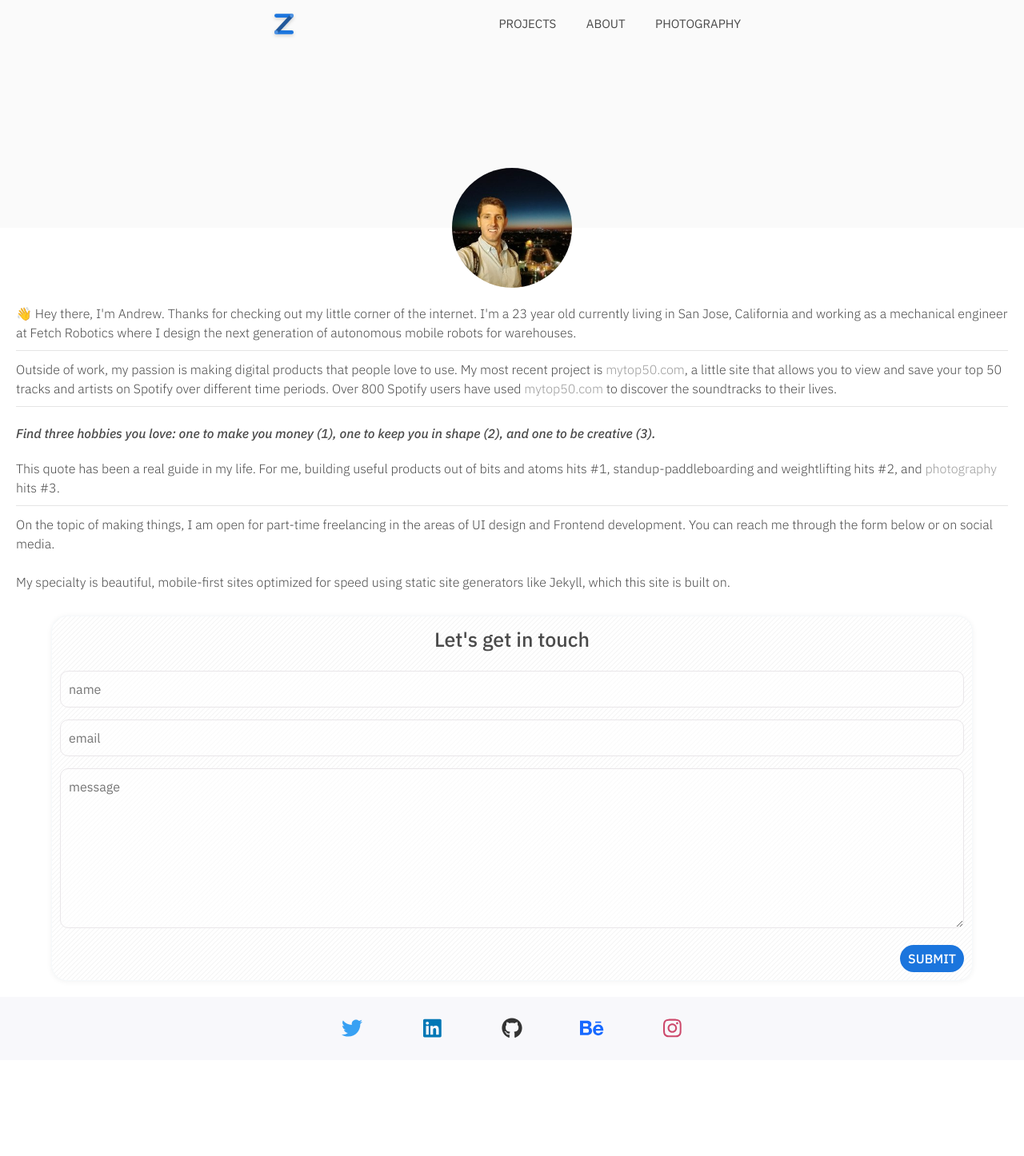
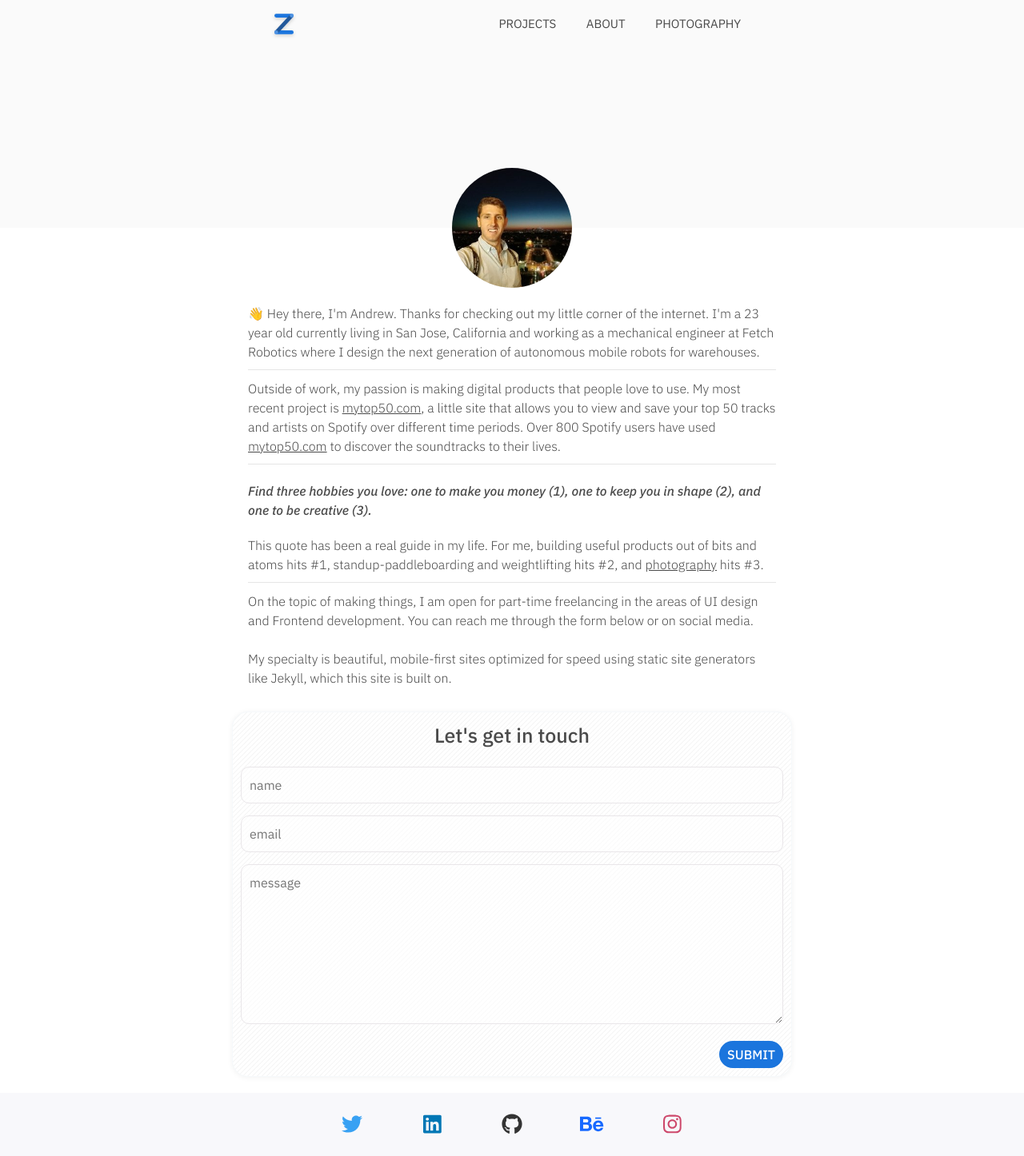
Before and after one commit to ajzeller/zellerio, a Jekyll site: the page built from pages/about.html, in a window 1280 px wide. Shown: the whole page at 80% size. Built offline with Jekyll 4.4.1, drawn with Linux system fonts in a browser that asks for light colours; nearby versions of some CDN libraries; before the commit the page ends 1326 px from its top, so only the background shows below that.

```diff
--- a/assets/css/main.scss
+++ b/assets/css/main.scss
@@ -362,6 +362,8 @@ pre {
   display: grid;
   grid-template-columns: 1fr;
   grid-gap: 20px;
+  max-width: 700px;
+  margin: 0 auto;
 
   .about-photo {
     width: 150px;
@@ -379,6 +381,19 @@ pre {
       font-style: italic;
       font-weight: 500;
       margin: 10px 0 20px 0;
+    }
+
+    a {
+      color: $black;
+      text-decoration-color: $grey-border-light;
+      text-decoration: underline;
+      text-decoration-style: solid;
+      transition: all 1s cubic-bezier(0.165, 0.84, 0.44, 1);
+
+
+      &:hover {
+        background-color: $grey-border-light;
+      }
     }
   }
 }
@@ -397,6 +412,8 @@ pre {
   padding: 10px;
   justify-content: center;
   box-shadow: 0px 1px 7px 0px rgba(0, 0, 0, 0.05);
+  max-width: 700px;
+
 
 
   .form-input {
--- a/pages/about.html
+++ b/pages/about.html
@@ -26,11 +26,11 @@ permalink: /about
                 Outside of work, my passion is making digital products that people love to use.
 
                 My most recent project is
-                <a href="https://mytop50.com">mytop50.com</a>,
+                <a href="https://mytop50.com" target="_blank">mytop50.com</a>,
                 a little site that allows you to view and save
                  your top 50 tracks and artists on Spotify over different time periods.
                 Over 800 Spotify users have used
-                <a href="https://mytop50.com">mytop50.com</a>
+                <a href="https://mytop50.com" target="_blank">mytop50.com</a>
                  to discover the soundtracks to their lives.
 
                 <hr>
```
